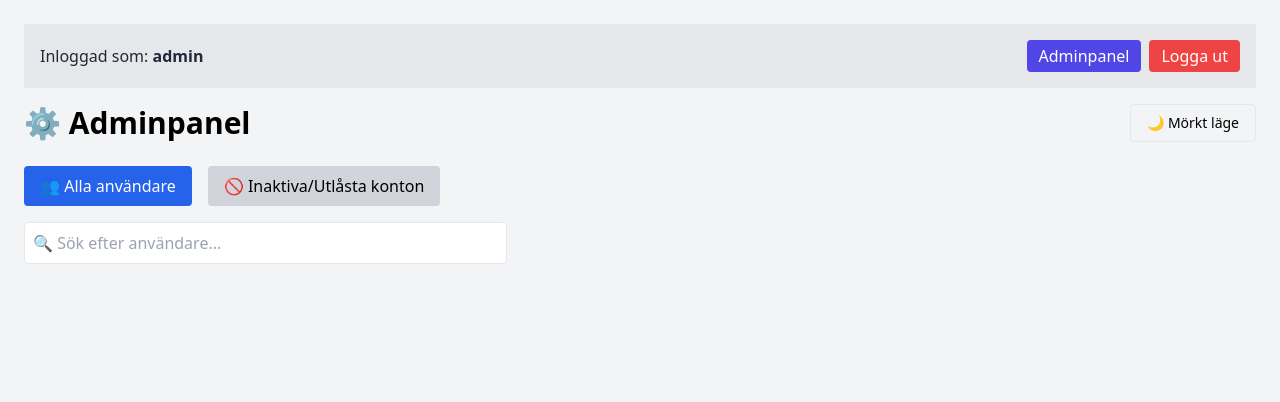
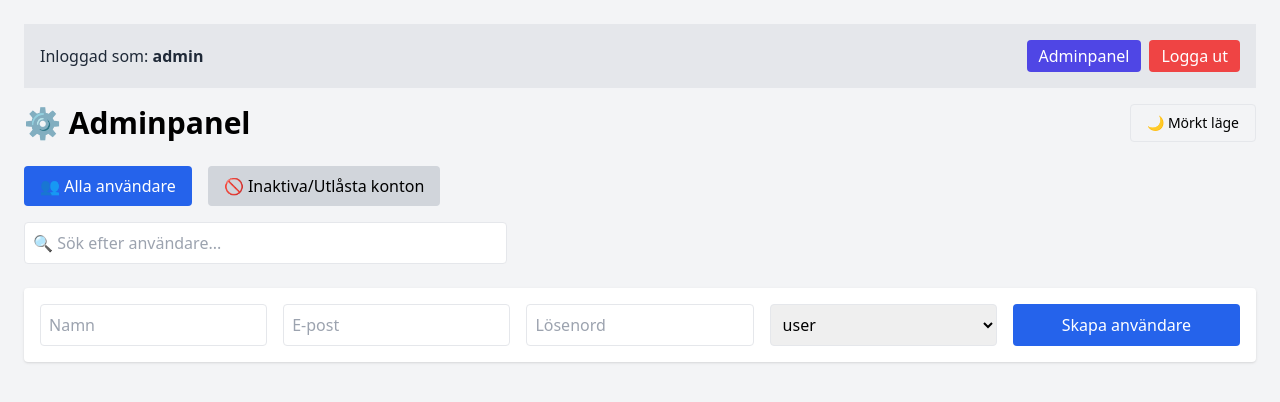
Before and after one commit to Ahmedalmasrii/KanbanApp, a React (Create React App) app in the folder frontend/: page /admin in a window 1280 px wide. Shown: the top 402 px of the page. Built offline with nearby package versions, Linux system fonts and the light colour scheme; no server answers; sample sign-in values are in the browser's storage.

Commit message:
skapat formulär för admin vid skapande av användare som ska synas endast i adminpanel

```diff
--- a/frontend/src/pages/AdminPanel.js
+++ b/frontend/src/pages/AdminPanel.js
@@ -168,6 +168,52 @@ const AdminPanel = () => {
           />
         </div>
 
+        {/* Formulär för att skapa användare – endast i vyn 'all' */}
+        {view === 'all' && (
+          <form
+            onSubmit={createUser}
+            className={`mb-6 grid grid-cols-1 md:grid-cols-5 gap-4 p-4 rounded shadow ${darkMode ? 'bg-gray-800' : 'bg-white'}`}
+          >
+            <input
+              type="text"
+              placeholder="Namn"
+              value={newUser.username}
+              onChange={(e) => setNewUser({ ...newUser, username: e.target.value })}
+              className="border p-2 rounded"
+            />
+            <input
+              type="email"
+              placeholder="E-post"
+              value={newUser.email}
+              onChange={(e) => setNewUser({ ...newUser, email: e.target.value })}
+              className="border p-2 rounded"
+            />
+            <input
+              type="password"
+              placeholder="Lösenord"
+              value={newUser.password}
+              onChange={(e) => setNewUser({ ...newUser, password: e.target.value })}
+              className="border p-2 rounded"
+            />
+            <select
+              value={newUser.role}
+              onChange={(e) => setNewUser({ ...newUser, role: e.target.value })}
+              className="border p-2 rounded"
+            >
+              <option value="admin">admin</option>
+              <option value="manager">manager</option>
+              <option value="user">user</option>
+              <option value="viewer">viewer</option>
+            </select>
+            <button
+              type="submit"
+              className="bg-blue-600 text-white rounded px-4 py-2 hover:bg-blue-700"
+            >
+              Skapa användare
+            </button>
+          </form>
+        )}
+
 
       </div>
     </div>
```
